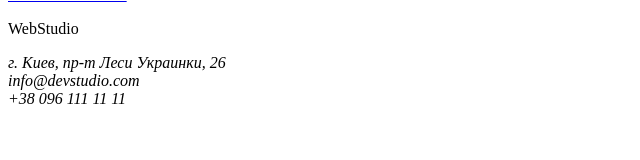
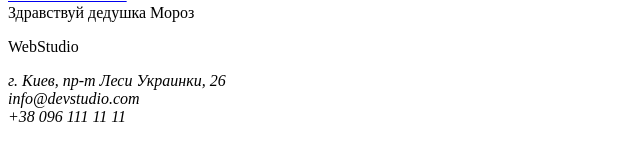
Before and after one commit to Andron1976/goit-markup-hw-02, a plain HTML site: page portfolio.html in a window 1280 px wide. Shown: the part 170-330 px from the top of the page, without its empty margins (0-640 px from the left). Drawn offline with Linux system fonts and the light colour scheme.

Commit message:
Добавил фразу в майн портфолио

```diff
--- a/portfolio.html
+++ b/portfolio.html
@@ -22,7 +22,9 @@
         <img src="images/finger.jpg" alt="finger" width="13" /> <br />
         <a href="tel:+380961111111">+38 096 111 11 11</a>
       </header>
-      <main></main>
+      <main>
+          Здравствуй дедушка Мороз
+      </main>
       <footer>
         <p><span>Web</span>Studio</p>
         <address>г. Киев, пр-т Леси Украинки, 26</address>
```
